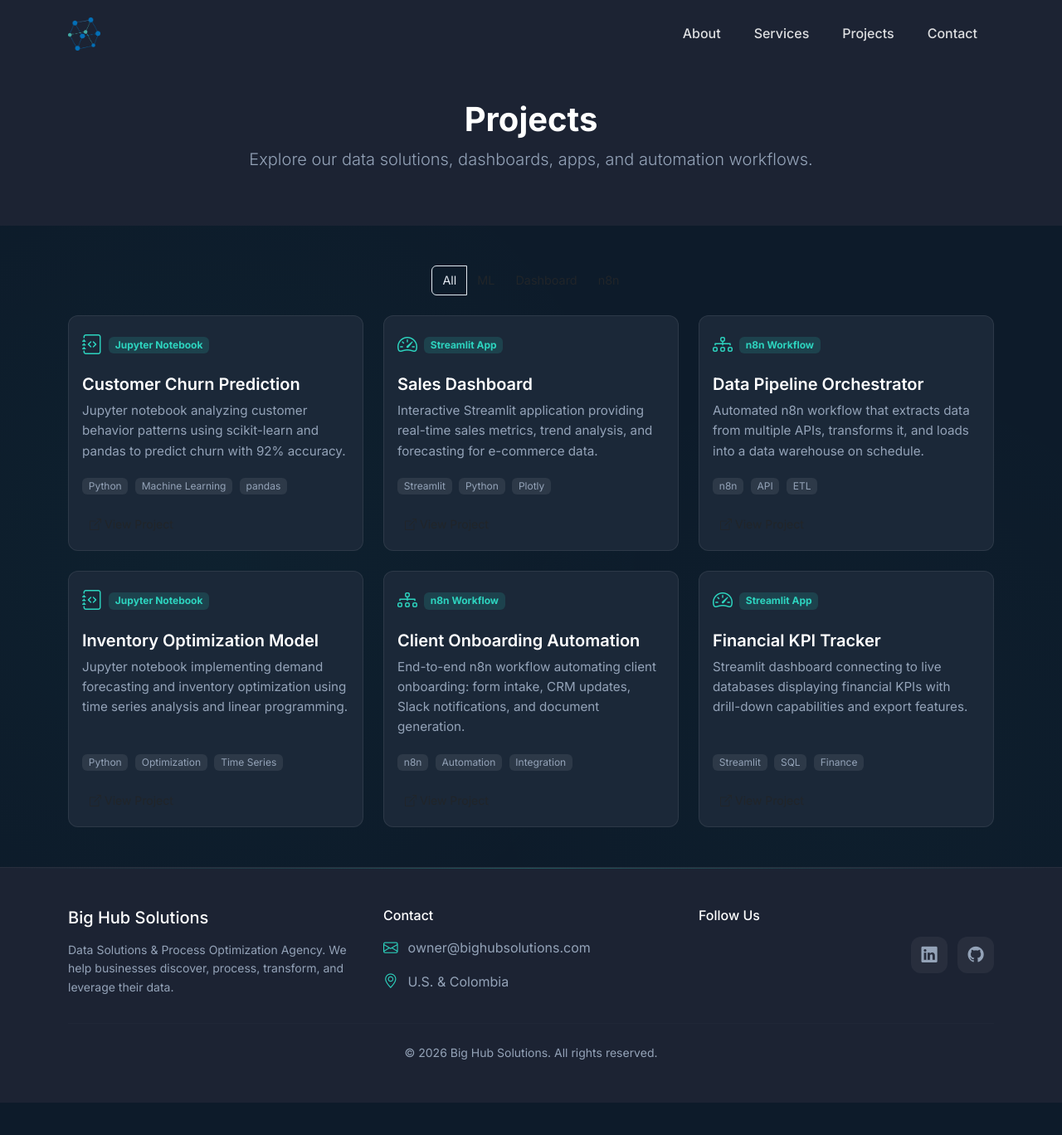
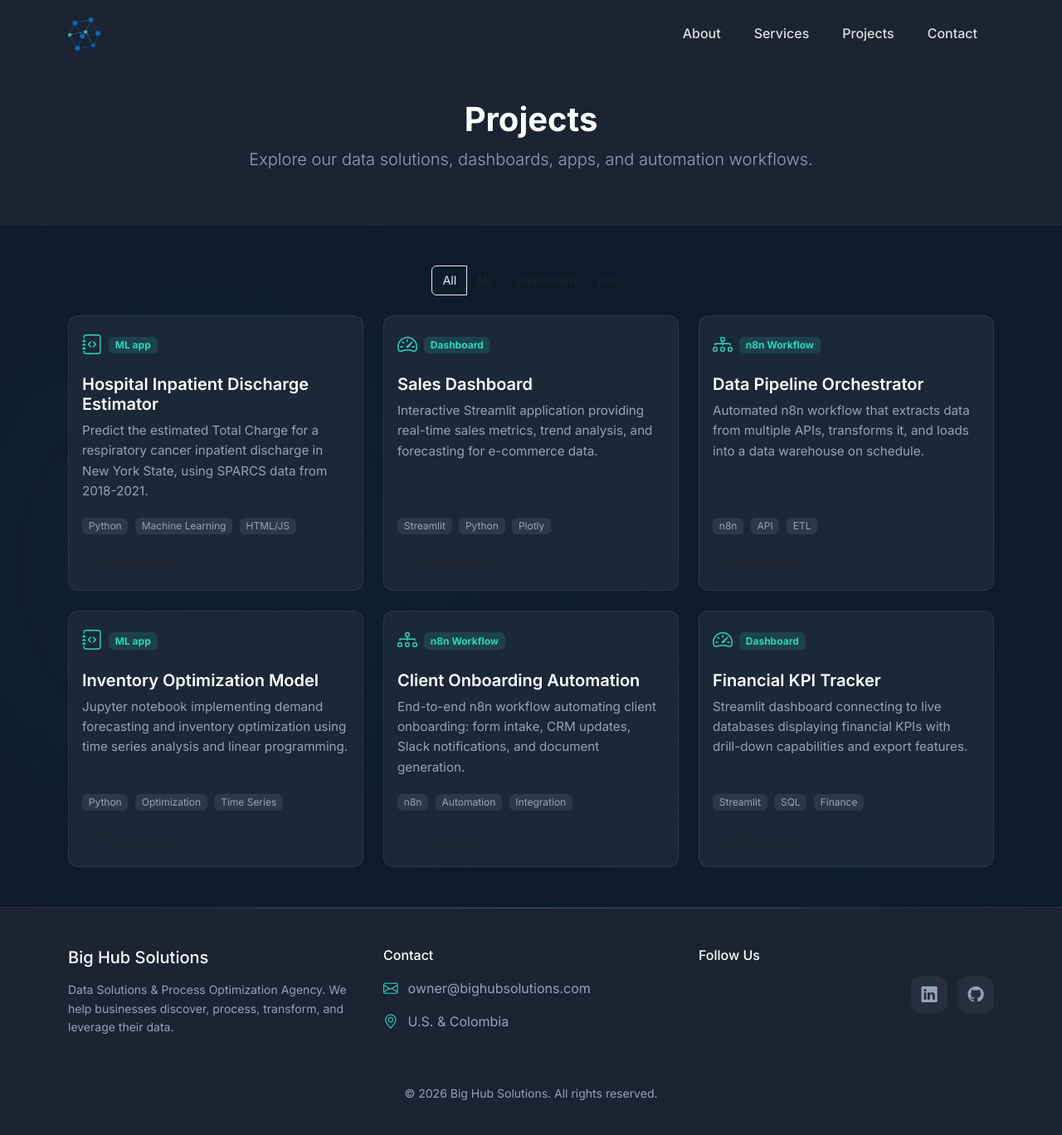
Before and after one commit to big-hub/big-hub.github.io, a Jekyll site: the page built from projects.html, in a window 1280 px wide and 1377 px high. Shown: the top 1368 px of the window at 83% size. Built offline with Jekyll 4.4.1, drawn with Linux system fonts in a browser that asks for light colours.

Commit message:
Update projects.yml
Add NY Hospital Inpatient Discharge - Total Charge Estimator ML app

```diff
--- a/_data/projects.yml
+++ b/_data/projects.yml
@@ -1,16 +1,16 @@
-- title: "Customer Churn Prediction"
-  description: "Jupyter notebook analyzing customer behavior patterns using scikit-learn and pandas to predict churn with 92% accuracy."
-  category: "Jupyter Notebook"
+- title: "Hospital Inpatient Discharge Estimator"
+  description: "Predict the estimated Total Charge for a respiratory cancer inpatient discharge in New York State, using SPARCS data from 2018-2021."
+  category: "ML app"
   icon: "bi-journal-code"
-  link: "#"
+  link: "https://ml-sparcs-neo022.fastapicloud.dev/"
   tags:
     - Python
     - Machine Learning
-    - pandas
+    - HTML/JS
 
 - title: "Sales Dashboard"
   description: "Interactive Streamlit application providing real-time sales metrics, trend analysis, and forecasting for e-commerce data."
-  category: "Streamlit App"
+  category: "Dashboard"
   icon: "bi-speedometer2"
   link: "#"
   tags:
@@ -30,7 +30,7 @@
 
 - title: "Inventory Optimization Model"
   description: "Jupyter notebook implementing demand forecasting and inventory optimization using time series analysis and linear programming."
-  category: "Jupyter Notebook"
+  category: "ML app"
   icon: "bi-journal-code"
   link: "#"
   tags:
@@ -50,7 +50,7 @@
 
 - title: "Financial KPI Tracker"
   description: "Streamlit dashboard connecting to live databases displaying financial KPIs with drill-down capabilities and export features."
-  category: "Streamlit App"
+  category: "Dashboard"
   icon: "bi-speedometer2"
   link: "#"
   tags:
```
